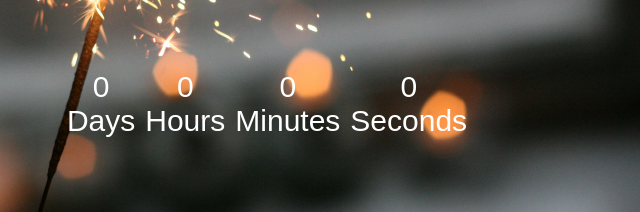
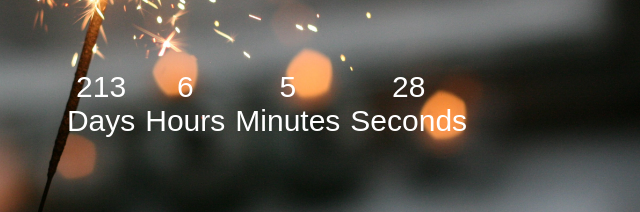
Before and after one commit to ErizoMA/countdown, a plain HTML site: page index.html in a window 1280 px wide. Shown: the part 309-521 px from the top of the page, 373-1013 px from the left. Drawn offline with Linux system fonts and the light colour scheme; a web font is replaced by a local one.

Commit message:
adding magic

```diff
--- a/index.html
+++ b/index.html
@@ -13,23 +13,24 @@
         <h1>New Year Countdown</h1>
       </div>
       <div class="countdown">
-        <div class="days">
-          <p>0</p>
+        <div>
+          <p class="days">0</p>
           <p>Days</p>
         </div>
-        <div class="hours">
-          <p>0</p>
+        <div>
+          <p class="hours">0</p>
           <p>Hours</p>
         </div>
-        <div class="minutes">
-          <p>0</p>
+        <div>
+          <p class="minutes">0</p>
           <p>Minutes</p>
         </div>
-        <div class="seconds">
-          <p>0</p>
+        <div>
+          <p class="seconds">0</p>
           <p>Seconds</p>
         </div>
       </div>
     </div>
+    <script src="magic.js"></script>
   </body>
 </html>
--- /dev/null
+++ b/magic.js
@@ -0,0 +1,29 @@
+const days = document.querySelector(".days");
+const hours = document.querySelector(".hours");
+const minutes = document.querySelector(".minutes");
+const seconds = document.querySelector(".seconds");
+
+function countdown(){
+    // Obtain actual date
+    const today = new Date();
+    // Final Day
+    const finalDay = new Date('1 Jan 2022');
+
+    const diff = (finalDay-today)/1000; // seconds
+    // if i want to obtain the days
+    // divide by 60 60 and 24
+    const daysT = Math.floor(diff/(60*60*24));
+    days.innerHTML=daysT;
+    // to obtain hours we obtain the #ofhours
+    const hoursT = Math.floor(diff/3600) % 24;
+    hours.innerHTML = hoursT;
+    // #minutes
+    const minT = Math.floor(diff/60) % 60;
+    minutes.innerHTML = minT;
+    // #seconds
+    const secT = Math.floor(diff)%60;
+    seconds.innerHTML = secT;
+}
+countdown();
+
+setInterval(countdown,1000);
```
